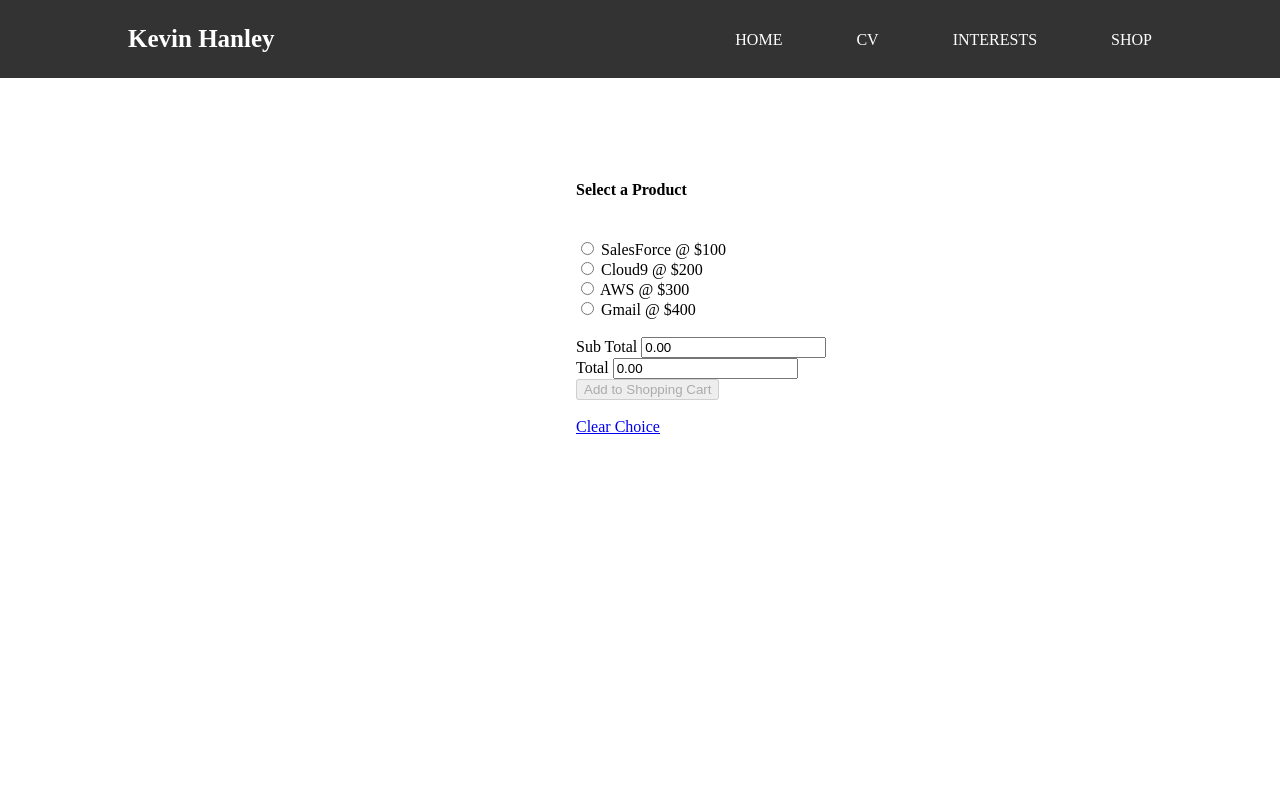
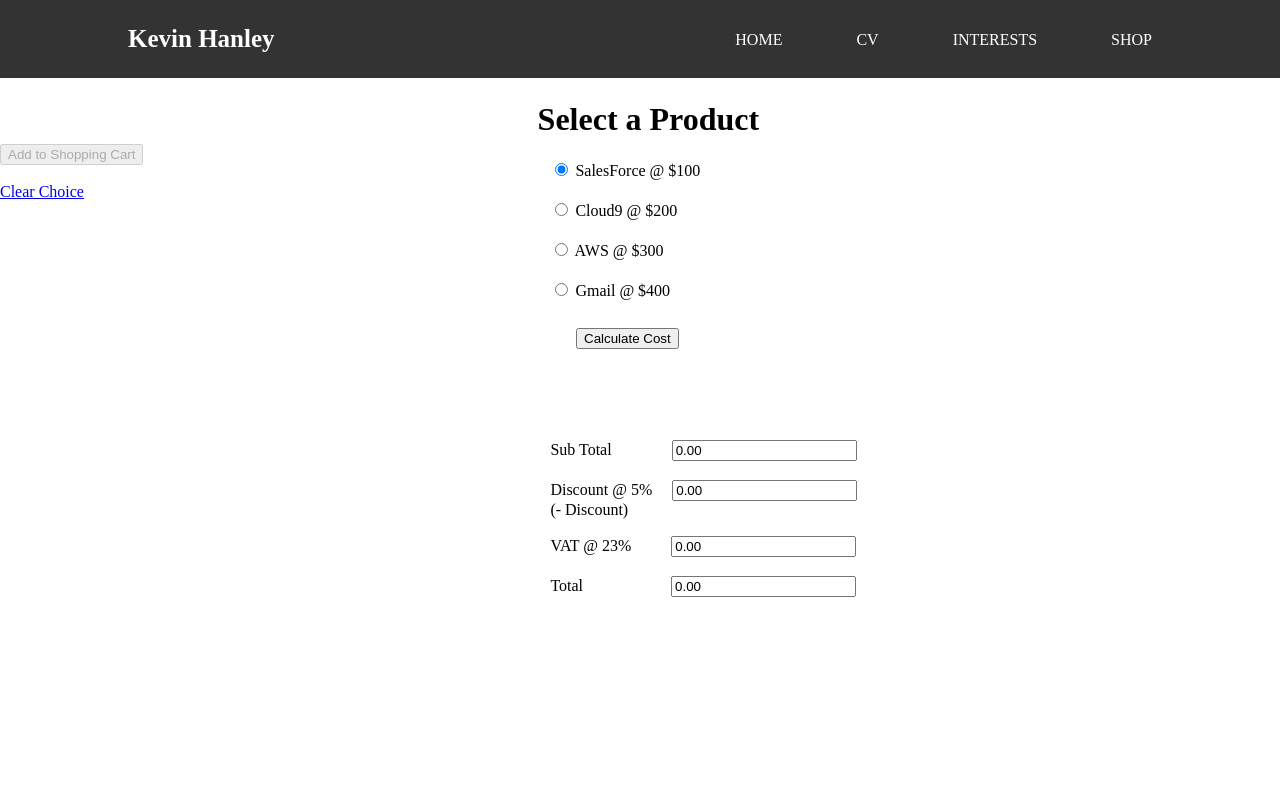
Before and after one commit to KevinHanley/IS1113117388451, a PHP site: page /Shop/Ebus1.php in a window 1280 px wide. Run offline with PHP 8.4, Linux system fonts and the light colour scheme; some libraries are stand-ins or nearby versions.

Commit message:
styling ebus1

```diff
--- a/Shop/Ebus.css
+++ b/Shop/Ebus.css
@@ -1,5 +1,65 @@
 .ebus_content{
     position: absolute;
+    height: 100%;
+    width: 100%;
+    top: 0%;
+    left: 0%;
+}
+
+.ebus_content h1{
+    position: absolute;
+    top: 10%;
+    left: 42%;
+}
+
+.ebus_content .label1{
+    position: absolute;
     top: 20%;
+    left: 43%;
+}
+
+.ebus_content .label2{
+    position: absolute;
+    top: 25%;
+    left: 43%;
+}
+
+.ebus_content .label3{
+    position: absolute;
+    top: 30%;
+    left: 43%;
+}
+
+.ebus_content .label4{
+    position: absolute;
+    top: 35%;
+    left: 43%;
+}
+
+.cal_btn{
+    position: absolute;
+    top: 41%;
     left: 45%;
 }
+
+.ebus_content .label5{
+    position: absolute;
+    top: 55%;
+    left: 43%;
+}
+
+.ebus_content .label6{
+    position: absolute;
+    top: 60%;
+    left: 43%;
+}
+.ebus_content .label7{
+    position: absolute;
+    top: 67%;
+    left: 43%;
+}
+.ebus_content .label8{
+    position: absolute;
+    top: 72%;
+    left: 43%;
+}
--- a/Shop/Ebus1.php
+++ b/Shop/Ebus1.php
@@ -28,52 +28,68 @@
 
                 </div>
         </header>
+
         <div class="ebus_content">
-
-          <h4>Select a Product</h4>
+          <h1>Select a Product</h1>
 
           <br>
 
           <form method="POST" action="Ebus2.php">
 
-            <label for="salesforce">
-              <input type="radio" id="salesforce" name="product" onClick="disablebtnProceed(); calcSub()"/>
-               SalesForce @ $100
-            </label>
+              <label for="salesforce" class="label1">
+                <input type="radio" id="salesforce" name="product" checked onClick="disablebtnProceed()"/>
+                SalesForce @ $100
+              </label>
 
             <br>
 
-            <label for="cloud9">
-              <input type="radio" id="cloud9" name="product" onClick="disablebtnProceed(); calcSub()"/>
+            <label for="cloud9" class="label2">
+              <input type="radio" id="cloud9" name="product" onClick="disablebtnProceed()"/>
                Cloud9 @ $200
             </label>
 
             <br>
 
-            <label for="aws">
-              <input type="radio" id="aws" name="product" onClick="disablebtnProceed(); calcSub()"/>
+            <label for="aws" class="label3">
+              <input type="radio" id="aws" name="product" onClick="disablebtnProceed()"/>
               AWS @ $300
             </label>
 
             <br>
 
-            <label for="gmail">
-              <input type="radio" id="gmail" name="product" onClick="disablebtnProceed(); calcSub()"/>
+            <label for="gmail" class="label4">
+              <input type="radio" id="gmail" name="product" onClick="disablebtnProceed()"/>
               Gmail @ $400
             </label>
 
-            <br>
-            <br>
 
-            <label for="subtotal">
-              Sub Total
+            <button onClick="calcSub()" class="cal_btn">Calculate Cost</button>
+
+
+            <label for="subtotal" class="label5">
+              Sub Total &nbsp;&nbsp;&nbsp;&nbsp;&nbsp;&nbsp;&nbsp;&nbsp;&nbsp;&nbsp;&nbsp;&nbsp;&nbsp;
               <input type="text" id="subtotal" value="0.00" readonly/>
             </label>
 
             <br>
 
-            <label for="total">
-              Total
+            <label for="discount" class="label6">
+              Discount @ 5% &nbsp;&nbsp;&nbsp; <input type="text" id="discount" value="0.00" readonly/>
+              <br>
+              (- Discount)
+            </label>
+
+            <br>
+
+            <label for="vat" class="label7">
+              VAT @ 23% &nbsp;&nbsp;&nbsp;&nbsp;&nbsp;&nbsp;&nbsp;&nbsp;
+              <input type="text" id="vat" value="0.00" readonly/>
+            </label>
+
+            <br>
+
+            <label for="total" class="label8">
+              Total &nbsp;&nbsp;&nbsp;&nbsp;&nbsp;&nbsp;&nbsp;&nbsp;&nbsp;&nbsp;&nbsp;&nbsp;&nbsp;&nbsp;&nbsp;&nbsp;&nbsp;&nbsp;&nbsp;&nbsp;
               <input type="text" id="total" name="total" value="0.00" readonly/>
             </label>
 
@@ -86,6 +102,5 @@
             <br>
             <a role="button" href="Ebus1.php">Clear Choice</a>
         </div>
-
     </body>
 </html>
--- a/Shop/Ebus2.php
+++ b/Shop/Ebus2.php
@@ -17,7 +17,7 @@ session_start()
             <form action="Ebus3.php" method="POST">
 
                     <label for="user_pin">PIN</label>
-                    <input type="pin" id="user_pin" name="user_pin" placeholder="1234">
+                    <input type="pin" id="user_pin" name="user_pin" placeholder="Enter PIN" maxlength="4">
 
                 <button type="submit" id="btnPurchase" disabled>Proceed with Purchase</button>
 
```
Also changed, not shown: Images/salesforce_logo.png (added).
